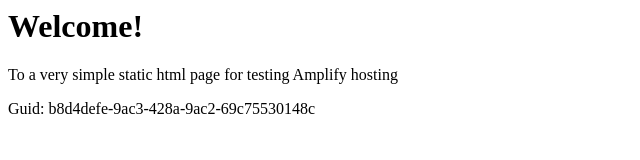
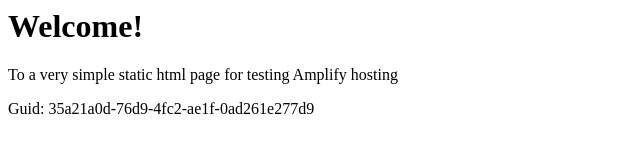
Before and after one commit to aws-aemilia-sin/Github-PR-Commit-Integration-Test-DoNotTouch-GitHubWebhookPushCanaryTest-v1-preprod-ap-southeast-1, a website: page src/index.html in a window 1280 px wide. Shown: the full height of the page, 0-640 px from the left. Drawn offline with Linux system fonts and the light colour scheme.

Commit message:
commit from integ tests

```diff
--- a/src/index.html
+++ b/src/index.html
@@ -12,6 +12,6 @@
 <body>
     <h1>Welcome!</h1>
     <p>To a very simple static html page for testing Amplify hosting</p>
-    <p>Guid: b8d4defe-9ac3-428a-9ac2-69c75530148c</p></body>
+    <p>Guid: 35a21a0d-76d9-4fc2-ae1f-0ad261e277d9</p></body>
 
 </html>
```
